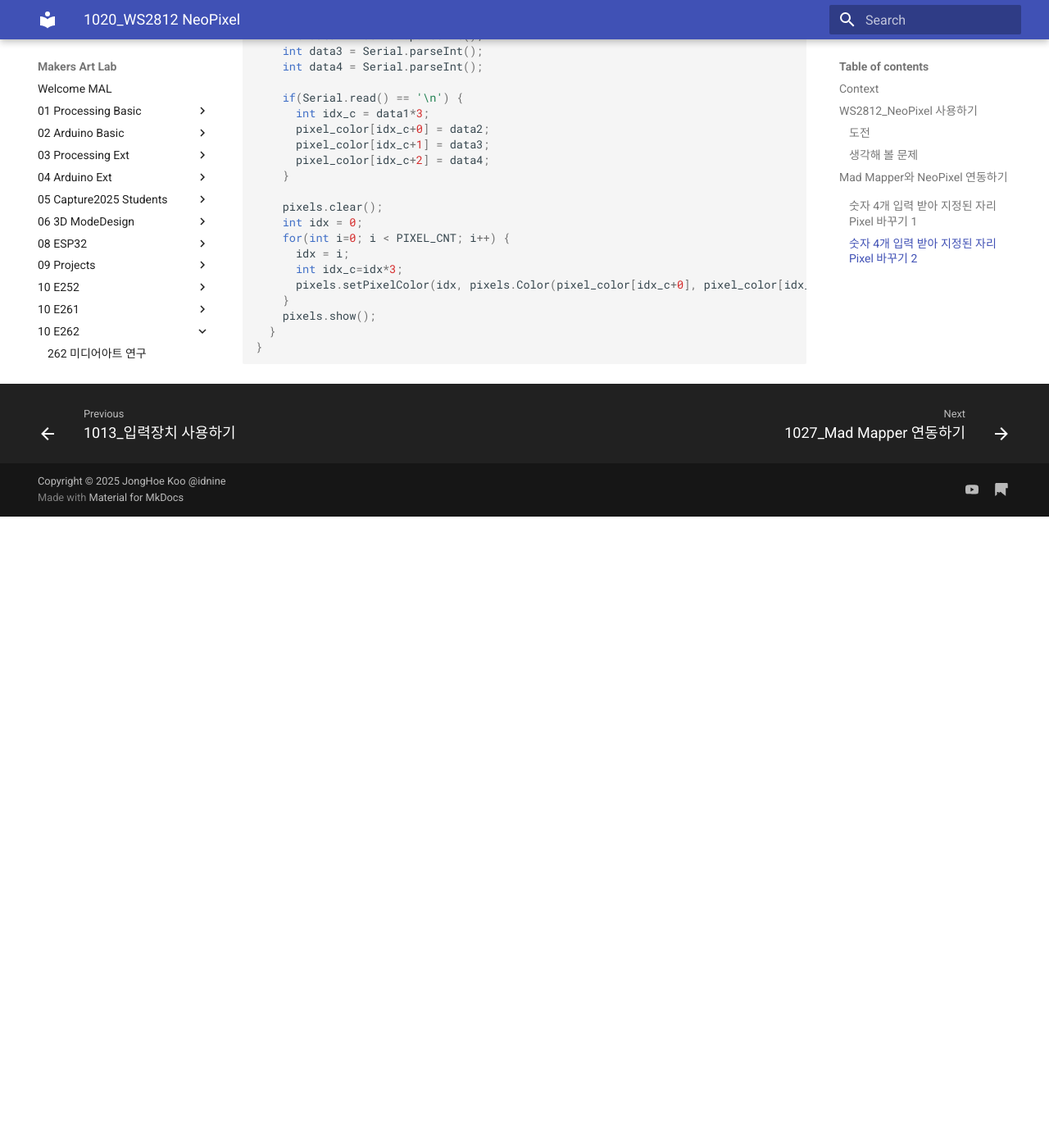
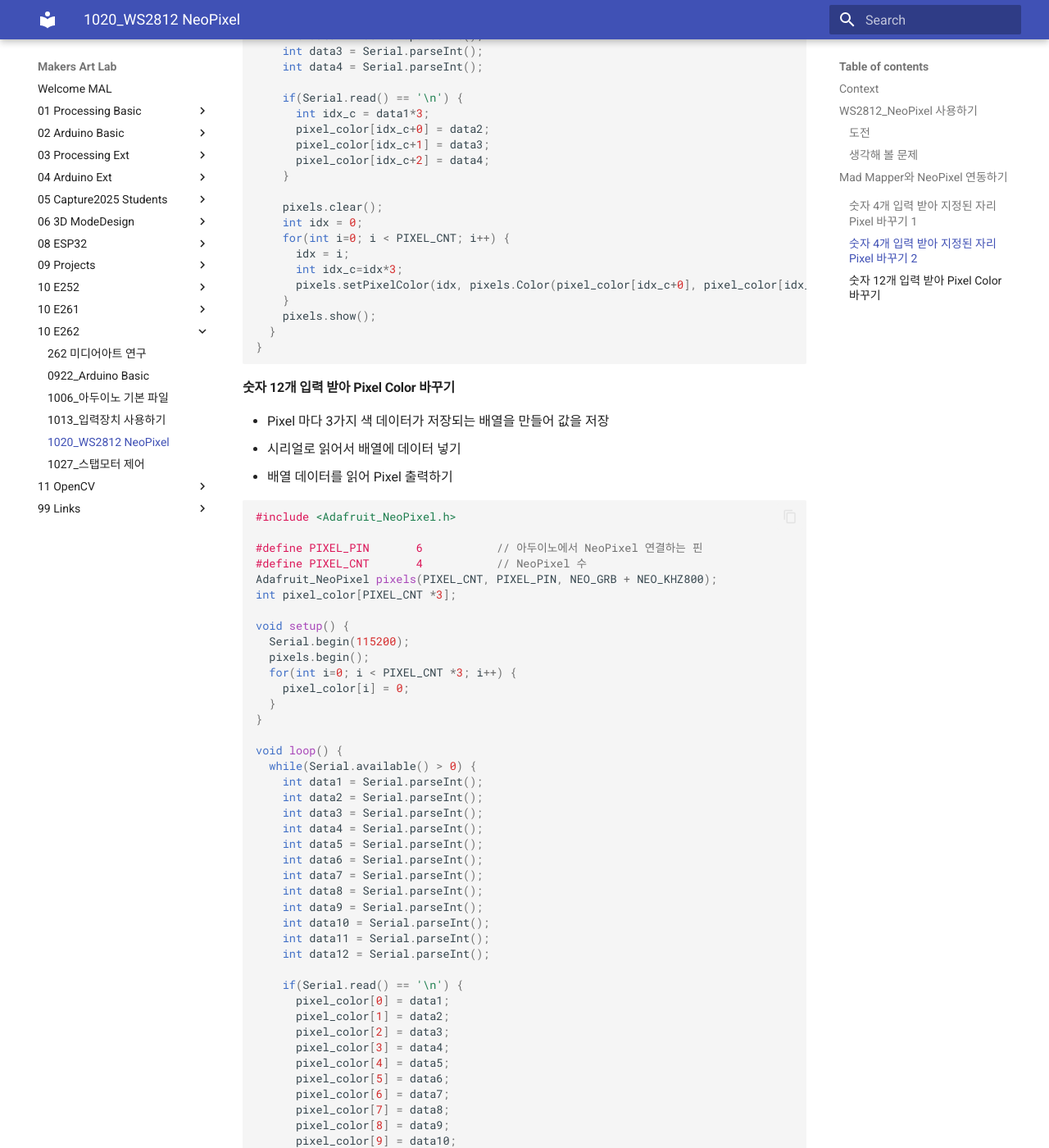
Before and after one commit to jonghoe9/makers-art-lab, an MkDocs documentation site: the page built from docs/10_E262/1020.md, in a window 1280 px wide and 1400 px high, scrolled down 3307 px. Shown: the whole window at 82% size. Built offline with MkDocs 1.6.1 and Material for MkDocs 9.7.7, drawn with Linux system fonts in a browser that asks for light colours; before the commit the page ends 3937 px from its top, so only the background shows below that; some of the changed text lies outside the part shown.

Commit message:
1020, 1027 수정

````diff
--- a/docs/10_E262/1020.md
+++ b/docs/10_E262/1020.md
@@ -154,3 +154,123 @@
   }
 }
 ```
+
+#### 숫자 12개 입력 받아 Pixel Color 바꾸기
+
+* Pixel 마다 3가지 색 데이터가 저장되는 배열을 만들어 값을 저장
+* 시리얼로 읽어서 배열에 데이터 넣기
+* 배열 데이터를 읽어 Pixel 출력하기
+
+```cpp
+#include <Adafruit_NeoPixel.h>
+
+#define PIXEL_PIN       6           // 아두이노에서 NeoPixel 연결하는 핀
+#define PIXEL_CNT       4           // NeoPixel 수
+Adafruit_NeoPixel pixels(PIXEL_CNT, PIXEL_PIN, NEO_GRB + NEO_KHZ800);
+int pixel_color[PIXEL_CNT *3];
+
+void setup() {
+  Serial.begin(115200);
+  pixels.begin();
+  for(int i=0; i < PIXEL_CNT *3; i++) {
+    pixel_color[i] = 0;
+  }
+}
+
+void loop() {
+  while(Serial.available() > 0) {
+    int data1 = Serial.parseInt();
+    int data2 = Serial.parseInt();
+    int data3 = Serial.parseInt();
+    int data4 = Serial.parseInt();
+    int data5 = Serial.parseInt();
+    int data6 = Serial.parseInt();
+    int data7 = Serial.parseInt();
+    int data8 = Serial.parseInt();
+    int data9 = Serial.parseInt();
+    int data10 = Serial.parseInt();
+    int data11 = Serial.parseInt();
+    int data12 = Serial.parseInt();
+
+    if(Serial.read() == '\n') {
+      pixel_color[0] = data1;
+      pixel_color[1] = data2;
+      pixel_color[2] = data3;
+      pixel_color[3] = data4;
+      pixel_color[4] = data5;
+      pixel_color[5] = data6;
+      pixel_color[6] = data7;
+      pixel_color[7] = data8;
+      pixel_color[8] = data9;
+      pixel_color[9] = data10;
+      pixel_color[10] = data11;
+      pixel_color[11] = data12;
+    }
+  }
+    pixels.clear();
+    int idx = 0;
+    for(int i=0; i < PIXEL_CNT; i++) {
+      idx = i;
+      int idx_c=idx*3;
+      pixels.setPixelColor(idx, pixels.Color(pixel_color[idx_c+0], pixel_color[idx_c+1], pixel_color[idx_c+2]));
+    }
+    pixels.show();
+}
+```
+
+* 이 내용을 픽셀 갯수 변화와 입력 데이터 변화에 대응할 수 있게 변경
+
+```cpp
+#include <Adafruit_NeoPixel.h>
+
+#define PIXEL_PIN 6
+#define PIXEL_CNT 4
+#define TOTAL_CHANNELS (PIXEL_CNT * 3)
+
+Adafruit_NeoPixel pixels(PIXEL_CNT, PIXEL_PIN, NEO_GRB + NEO_KHZ800);
+int pixel_color[TOTAL_CHANNELS];
+
+void setup() {
+  Serial.begin(115200);
+  pixels.begin();
+}
+
+void loop() {
+  if (Serial.available() > 0) {
+    int temp_color[TOTAL_CHANNELS];
+    int count = 0;
+    bool has_newline = false;
+    // 패킷의 끝(\n)을 만나거나 버퍼가 빌 때까지 숫자를 계속 읽음
+    while (Serial.available() > 0 && !has_newline) {
+      // 다음 읽을 데이터가 숫자가 아닌 줄바꿈(\n)이나 공백인 경우 체크
+      char next_char = Serial.peek();
+      if (next_char == '\n') {
+        has_newline = true;
+        Serial.read(); // \n 버퍼에서 제거
+        break;
+      }
+      // 숫자라면 파싱하여 임시 배열에 저장 (12개까지만 저장)
+      if (next_char >= '0' && next_char <= '9') {
+        int val = Serial.parseInt();
+        if (count < TOTAL_CHANNELS) {
+          temp_color[count] = val;
+        }
+        count++;
+      } else {
+        // 공백, 컴마, 의미없는 문자는 그냥 읽어서 버림
+        Serial.read();
+      }
+    }
+    // 줄바꿈(\n)이 정상적으로 감지되었고, 그 전까지 센 숫자가 정확히 12개인 경우
+    if (has_newline && count == TOTAL_CHANNELS) {
+      for (int i = 0; i < TOTAL_CHANNELS; i++) pixel_color[i] = temp_color[i];
+      // 네오픽셀 출력
+      for (int i = 0; i < PIXEL_CNT; i++) {
+        int idx = i * 3;
+        pixels.setPixelColor(i, pixels.Color(pixel_color[idx], pixel_color[idx+1], pixel_color[idx+2]));
+      }
+      pixels.show();
+    }
+  }
+}
+```
--- a/docs/10_E262/1027.md
+++ b/docs/10_E262/1027.md
@@ -1,6 +1,5 @@
-# 1027_Mad Mapper 연동하기
 
-스탭모터 제어
+# 1027_스탭모터 제어
 
 
 ## 모터 제어 : 스태핑 모터 28BYJ-48 & ULN2003
````
